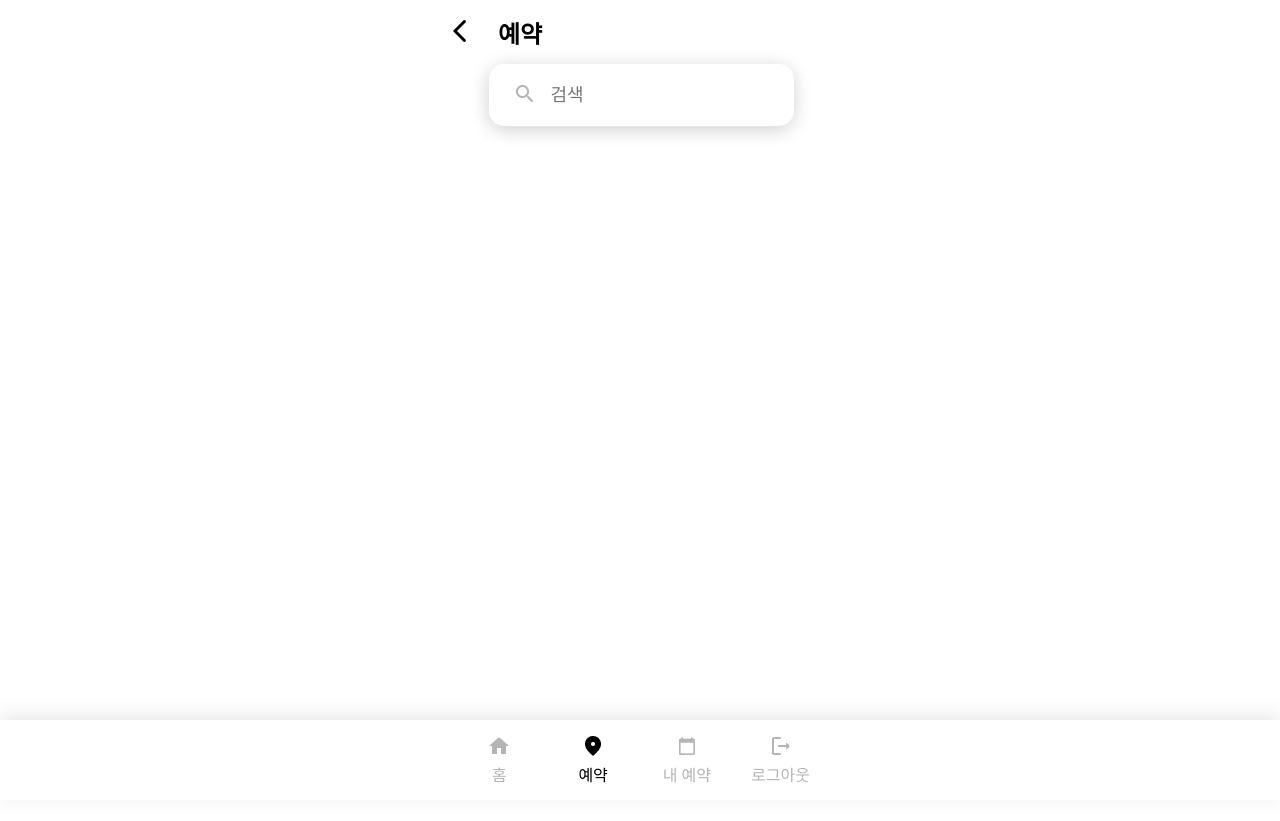
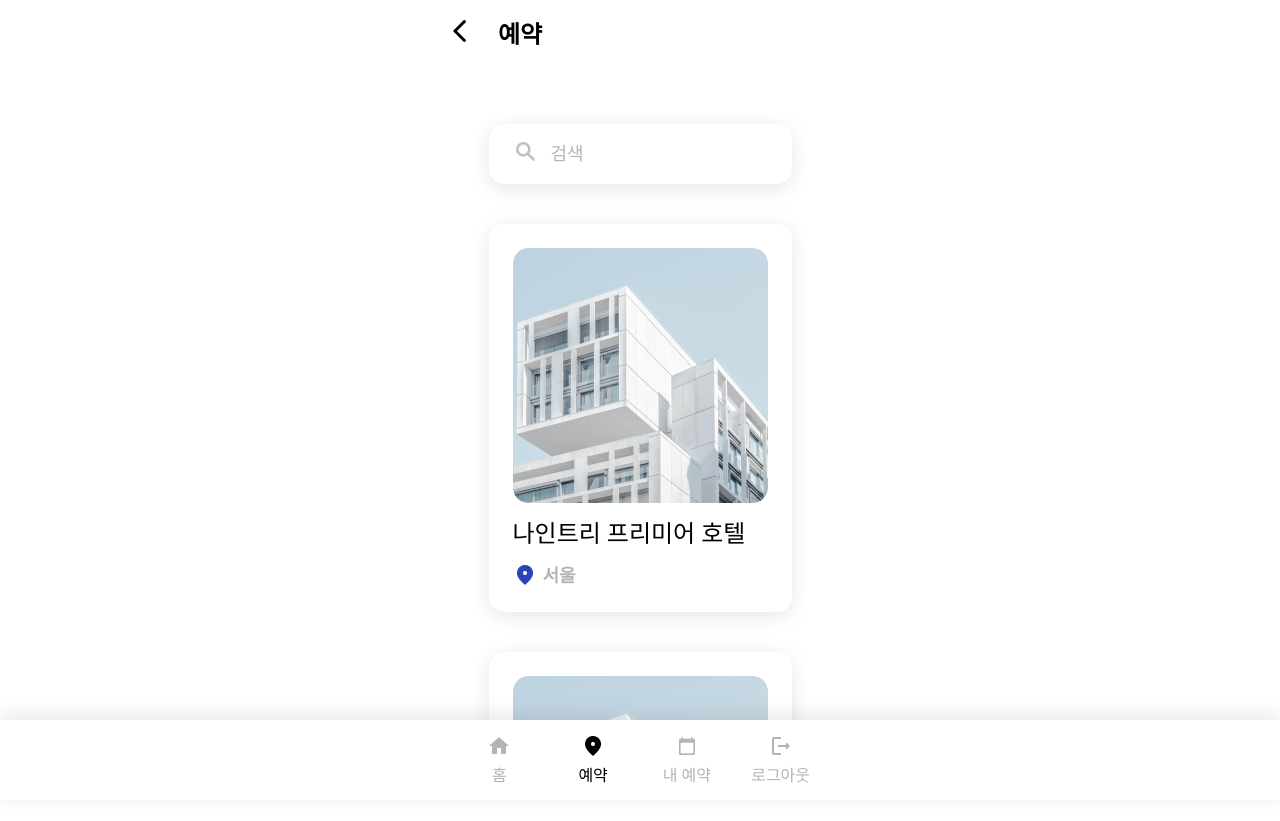
Before and after one commit to CheckQ-remaster/CheckQ-WEB, a React (Create React App) app: page /reservation in a window 1280 px wide. Built offline with nearby package versions, Linux system fonts and the light colour scheme.

Commit message:
호텔 리스트

```diff
--- a/src/components/Authentication/Reservation/Hotel/HotelInfo.style.ts
+++ b/src/components/Authentication/Reservation/Hotel/HotelInfo.style.ts
@@ -3,4 +3,75 @@ import styled from "styled-components";
 export const Container = styled.div`
   display: flex;
   flex-direction: column;
+
+  margin-top: 25px;
+  overflow-y: auto;
+
+  height: calc(100vh - 264px);
+  width: 100%;
+
+  align-items: center;
+  padding-top: 15px;
+  box-sizing: border-box;
+
+  overflow-y: auto;
+
+  /* ::-webkit-scrollbar {
+    display: none;
+  } */
 `;
+
+export const HotelContainer = styled.div`
+  width: 303px;
+  height: 388px;
+
+  background: #ffffff;
+  box-shadow: 0px 4px 20px rgba(0, 0, 0, 0.1);
+  border-radius: 15px;
+
+  margin-bottom: 40px;
+`;
+
+export const HotelInfo = styled.div`
+  margin: 24px;
+
+  display: flex;
+  flex-direction: column;
+
+  div {
+    display: flex;
+    width: 255px;
+    height: 25px;
+
+    h3 {
+      margin: 0px 0px 0px 6px;
+
+      font-size: 18px;
+      line-height: 26px;
+
+      color: #b4b4b4;
+    }
+  }
+
+  p {
+    font-size: 24px;
+    line-height: 35px;
+    margin: 14px 0px 11px 0px;
+
+    color: #000000;
+  }
+
+  #GPS {
+    width: 24px;
+    height: 24px;
+
+    margin: 0px;
+  }
+
+  #hotel {
+    width: 255px;
+    height: 255px;
+    border-radius: 15px;
+    margin: 0px;
+  }
+`;
--- a/src/components/Authentication/Reservation/Hotel/HotelInfo.tsx
+++ b/src/components/Authentication/Reservation/Hotel/HotelInfo.tsx
@@ -38,7 +38,24 @@ const HotelContainer = () => {
     },
   ]);
 
-  return <S.Container>asd</S.Container>;
+  return (
+    <S.Container>
+      {HotelInfo.map((e, i) => {
+        return (
+          <S.HotelContainer key={i}>
+            <S.HotelInfo>
+              <img src={`${testHotel}`} id="hotel" />
+              <p>{e.name}</p>
+              <div>
+                <img src={`${GPS}`} id="GPS" />
+                <h3>{e.location}</h3>
+              </div>
+            </S.HotelInfo>
+          </S.HotelContainer>
+        );
+      })}
+    </S.Container>
+  );
 };
 
 export default HotelContainer;
--- a/src/components/Authentication/Reservation/Reservation.style.ts
+++ b/src/components/Authentication/Reservation/Reservation.style.ts
@@ -1,47 +1,49 @@
 import styled from "styled-components";
+import SearchIcon from "../../../assets/image/Reservation/search.png";
 
 export const Container = styled.div`
   display: flex;
   flex-direction: column;
 
-  div {
-    position: relative;
+  align-items: center;
+
+  width: 100%;
+
+  input {
+    margin-top: 60px;
 
     width: 303px;
     height: 60px;
 
-    background-color: #FFFFFF;
+    background: #ffffff;
     box-shadow: 0px 4px 20px rgba(0, 0, 0, 0.1);
     border-radius: 15px;
+
+    border: none;
+    box-sizing: border-box;
+
+    padding-left: 24px;
+    font-size: 18px;
+    line-height: 26px;
+
+    color: #000000;
+
+    :focus {
+      outline: 1px solid #2b42bb;
+    }
   }
 
-  img {
-    position: absolute;
-    top: 50%;
-    left: 24px;
-    transform: translateY(-50%);
-  }
+  input::placeholder {
+    padding-left: 38px;
+    font-size: 18px;
+    line-height: 26px;
+    color: #b4b4b4;
 
-  input {
-    width: calc(100% - 62px);
-    height: 100%;
+    align-items: center;
 
-    background-color: #FFFFFF;
-    box-shadow: 0px 4px 20px rgba(0, 0, 0, 0.1);
-    border-radius: 15px;
-    border: none;
-    outline: none;
-
-    padding-inline-start: 62px;
-
-    color: #B4B4B4;
-    font-size: 18px;
-
-    &:hover,
-    &:focus {
-      color: #000000;
-
-      border: 1px solid #2B42BB;
-    }
+    background-image: url(${SearchIcon});
+    background-repeat: no-repeat;
+    background-size: contain;
+    background-position: 0px center;
   }
 `;
--- a/src/components/Authentication/Reservation/Reservation.tsx
+++ b/src/components/Authentication/Reservation/Reservation.tsx
@@ -1,15 +1,13 @@
 import React from "react";
+import { useState } from "react";
 import * as S from "./Reservation.style";
 import HotelContainer from "./Hotel/HotelInfo";
-import SearchIcon from "../../../assets/image/Reservation/search.png";
 
 const Reservation = () => {
   return (
     <S.Container>
-      <div>
-        <img src={SearchIcon} alt="검색" />
-        <input type="text" placeholder="검색" />
-      </div>
+      <input type="text" placeholder="검색" />
+      <HotelContainer />
     </S.Container>
   );
 };
--- a/src/components/common/Header/Header.style.ts
+++ b/src/components/common/Header/Header.style.ts
@@ -8,7 +8,7 @@ export const Container = styled.header`
   justify-content: center;
   align-items: center;
 
-  background-color: #FFFFFF;
+  background-color: #ffffff;
 
   nav {
     width: 400px;
@@ -21,7 +21,7 @@ export const ContentWrapper = styled.div`
   button {
     cursor: pointer;
 
-    background: #FFFFFF;
+    background: #ffffff;
     border: none;
     outline: none;
   }
@@ -30,6 +30,6 @@ export const ContentWrapper = styled.div`
 export const Content = styled.h2`
   margin: 0 0 0 18px;
 
-  color: #000000
+  color: #000000;
   font-size: 24px;
 `;
--- a/src/components/common/NavBar/NavBar.style.ts
+++ b/src/components/common/NavBar/NavBar.style.ts
@@ -1,15 +1,15 @@
 import styled from "styled-components";
 
 interface NavProps {
-  current: string
-  text: string
+  current: string;
+  text: string;
 }
 
 export const Contaienr = styled.aside`
   width: 100%;
   height: 80px;
 
-  background: #FFFFFF;
+  background: #ffffff;
   box-shadow: 0px -4px 20px rgba(0, 0, 0, 0.1);
 
   display: flex;
@@ -43,6 +43,6 @@ export const NavItem = styled.a<NavProps>`
   text-align: center;
 
   span {
-    color: ${({current, text}) => current === text ? '#000000' : '#B4B4B4'};
+    color: ${({ current, text }) => (current === text ? "#000000" : "#B4B4B4")};
   }
 `;
--- a/src/router/router.jsx
+++ b/src/router/router.jsx
@@ -8,9 +8,9 @@ import Header from "../components/common/Header";
 import routes from "./routes";
 
 const Content = styled.div`
-  margin-top: ${(props) => (props.nav ? "50" : "0")}px;
+  margin-top: ${(props) => (props.nav ? "50px" : "0px")};
   width: 100%;
-  min-height: ${props => props.header ? "94.6vh" : "100vh"};
+  min-height: ${(props) => (props.header ? "94.6vh" : "100vh")};
 
   display: flex;
   justify-content: center;
@@ -30,8 +30,7 @@ const Router = () => {
       temp = routes.find((element) => element.path === "*");
     }
     setRenderInfo(temp);
-
-  },[location.pathname]);
+  }, [location.pathname]);
 
   return (
     <>
```
Also changed, not shown: 2 other files (tests, documents, lock files or other folders). Lines whose indentation alone changed are shown as unchanged.
